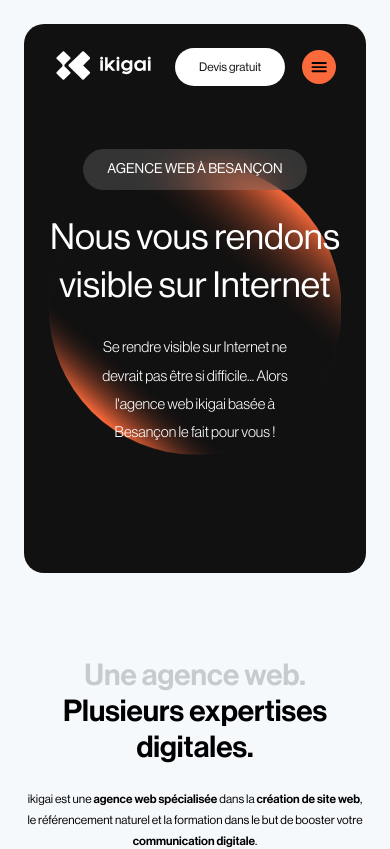
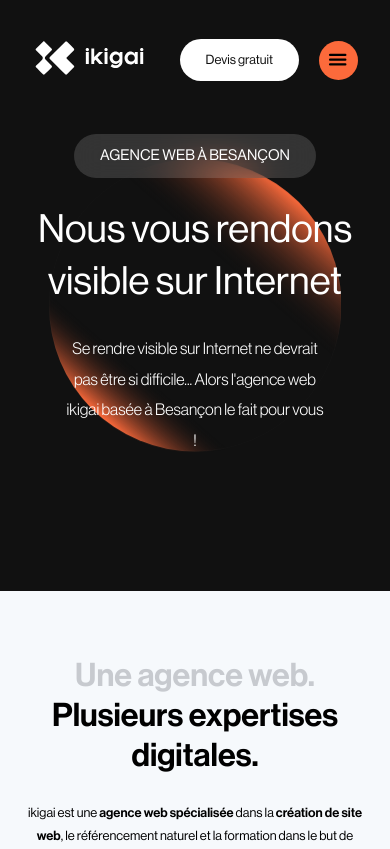
Before and after one commit to kaourantinu/agenceikigai, a Next.js app: page / in a window 390 px wide. Shown: the top 849 px of the page. Built offline with nearby package versions, Linux system fonts and the light colour scheme.

Commit message:
responsive v1

```diff
--- a/app/components/Footer/footer.module.css
+++ b/app/components/Footer/footer.module.css
@@ -74,6 +74,10 @@
 }
 
 @media screen and (max-width: 767px) {
+    #footer{
+        border-radius: 0px;
+    }
+
     #firstfooter{
         text-align: center;
         align-items: center;
--- a/app/components/Header/Header.module.css
+++ b/app/components/Header/Header.module.css
@@ -122,6 +122,10 @@
 }
 
 @media screen  and (max-width: 767px) {
+    #header{
+        margin: 3rem 2.5rem 0rem 2.5rem;
+    }
+
     #logocontainer{
         width: 35%;
     }
--- a/app/globals.css
+++ b/app/globals.css
@@ -76,6 +76,15 @@ button{
 
 @media screen  and (max-width: 767px) {
   :root{
-    font-size: 12px;
+    font-size: 13px;
+  }
+
+  html,
+  body {
+  margin: 0rem;
+  }
+
+  section:not(.herosectionclass){
+    margin: 0rem 2rem;
   }
 }
--- a/app/page.module.css
+++ b/app/page.module.css
@@ -395,8 +395,10 @@
 
 @media screen  and (max-width: 767px) {
     #herosection{
-        height: 65vh;
+        height: 70vh;
         padding: 0rem;
+        border-radius: 0px;
+        margin-bottom: 5rem;
     }
 
     #heroquote{
--- a/app/page.tsx
+++ b/app/page.tsx
@@ -43,7 +43,7 @@ export default function Home() {
 
   return (
     <main id={styles.main}>
-      <Section id={styles.herosection}>
+      <Section id={styles.herosection} className="herosectionclass">
         <H1>Agence web à Besançon</H1>
         <P id={styles.heroquote}>Nous vous rendons visible sur Internet</P>
         <P id={styles.herodescription}>Se rendre visible sur Internet ne devrait pas être si difficile... Alors l&apos;agence web ikigai basée à Besançon le fait pour vous !</P>
```
